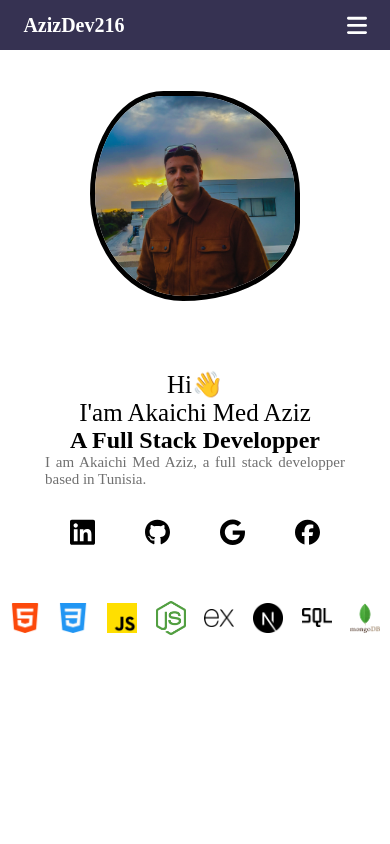
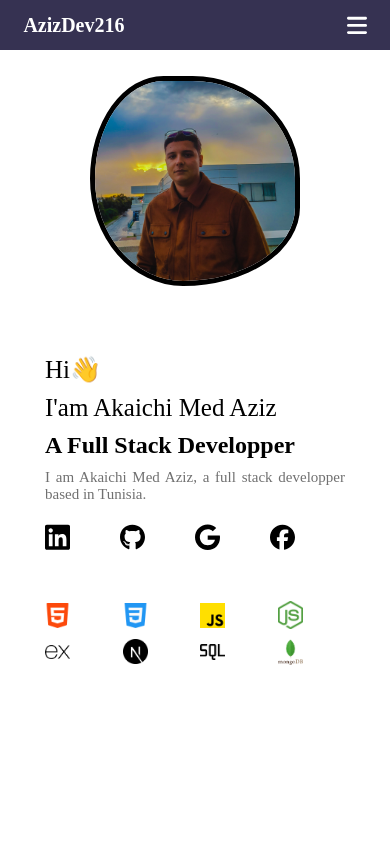
Before and after one commit to AKAICHIaziz/azizdev216, a Next.js app: page / in a window 390 px wide. Shown: the top 844 px of the page. Built offline with nearby package versions, Linux system fonts and the light colour scheme.

Commit message:
Updated  with new content in 1002

```diff
--- a/app/components/home/home.module.css
+++ b/app/components/home/home.module.css
@@ -119,7 +119,7 @@
     .profile_container {
         width: 300px;
         height: 600px;
-        margin-top: 20px;
+        margin-top: 5px;
         flex-direction: column-reverse;
         color: black;
     }
@@ -128,8 +128,7 @@
         height: 280px;
         display: flex;
         flex-direction: column;
-        justify-content: space-around;
-        align-items: center;
+        gap: 10px;
     }
     .hi{
         font-size: 25px;
@@ -150,7 +149,6 @@
     }
 
     .social_links{
-        margin-top: 30px;
         width: 250px;
         display: flex;
         flex-direction: row;
@@ -167,11 +165,14 @@
         border-radius: 50%;
     }
     .skills_container{
-        width: 95vw;
+        width: 300px;
+        display: grid;
+        grid-template-columns: repeat(4, 1fr);
+        grid-gap: 10px;
     }
 
     .skill{
-        width: 30px;
+        width: 25px;
         height: auto;
 
     }
```
